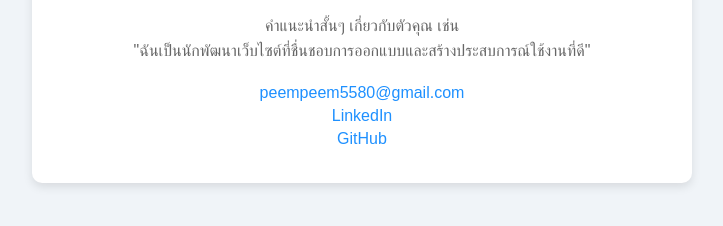
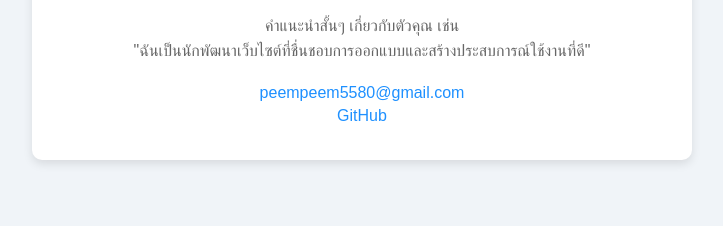
Before and after one commit to RinyaPim/RinyaPim.github.io, a plain HTML site: page index.html in a window 1280 px wide. Shown: the part 336-562 px from the top of the page, without its empty margins (278-1001 px from the left). Drawn offline with Linux system fonts and the light colour scheme.

Commit message:
Update index.html

```diff
--- a/index.html
+++ b/index.html
@@ -58,7 +58,6 @@
     </p>
     <div class="contact-info">
       <a href="mailto:you@example.com">peempeem5580@gmail.com</a>
-      <a href="https://www.linkedin.com/in/yourname" target="_blank">LinkedIn</a>
       <a href="https://https://github.com/RinyaPim" target="_blank">GitHub</a>
     </div>
   </div>
```
